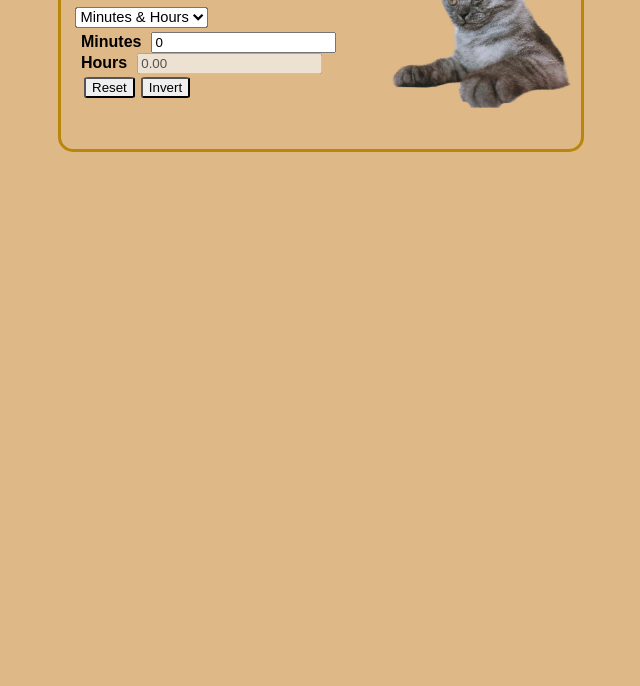
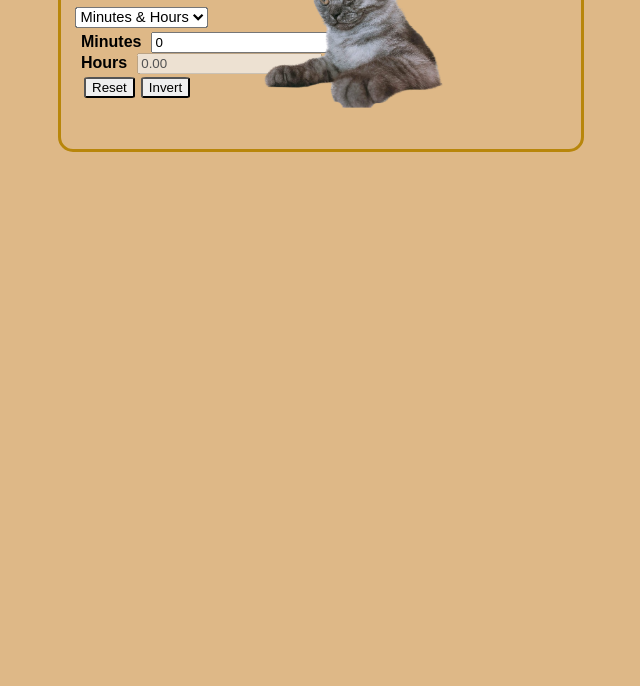
Before and after one commit to Minsu1322/Converter-React, a plain HTML site: page index.html in a window 1280 px wide. Shown: the part 414-1100 px from the top of the page, without its empty margins (319-959 px from the left). Drawn offline with nearby package versions, Linux system fonts and the light colour scheme.

Commit message:
Update style.css

```diff
--- a/style.css
+++ b/style.css
@@ -60,5 +60,5 @@ label{
   object-fit: cover;
   position: absolute;
   top: 25.3%;
-  right: 17%
+  right: 27%
 }
```
